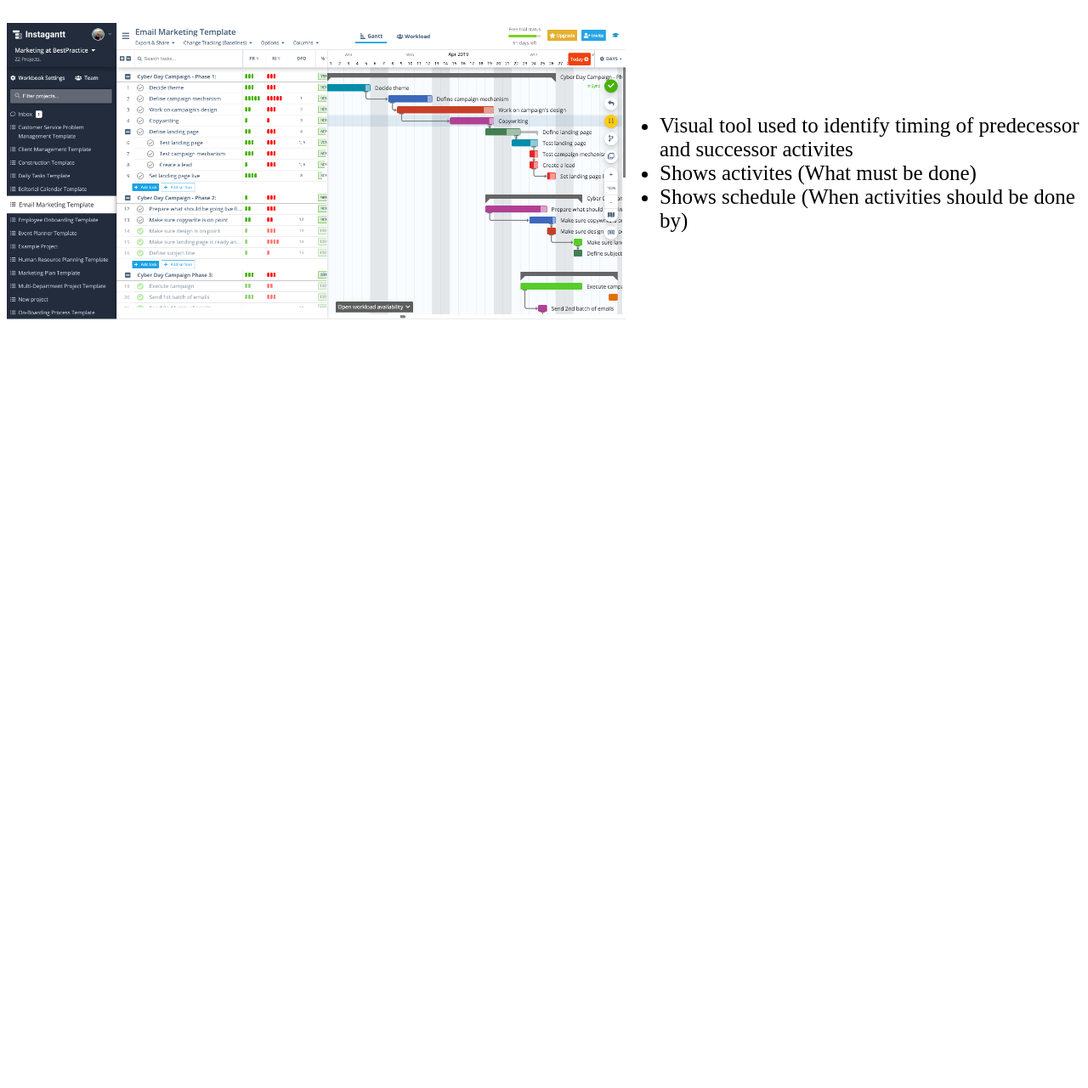
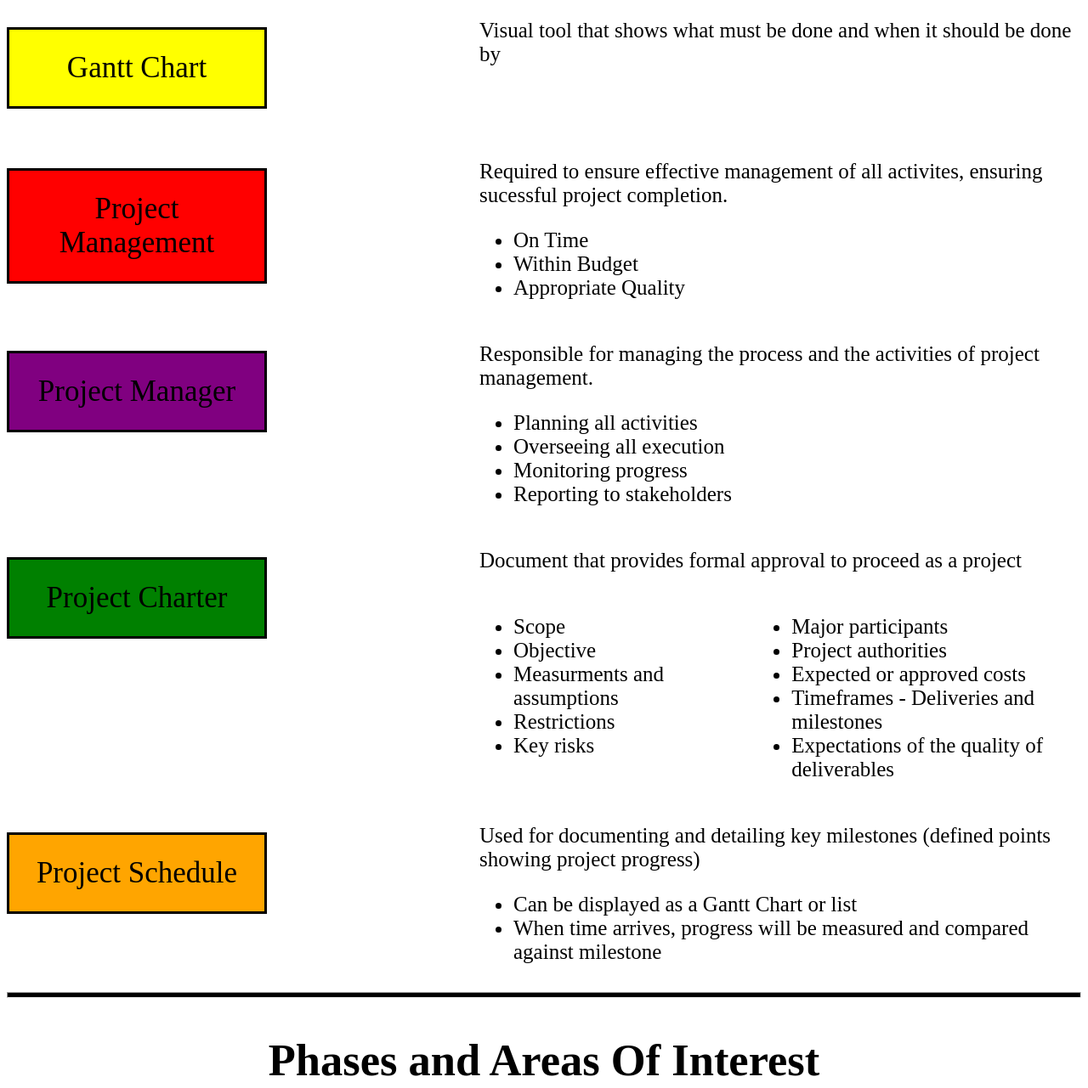
Before and after one commit to ChrisJorge/PerScholasCheatSheet, a plain HTML site: page index.html in a window 1280 px wide. Shown: the part 865-2146 px from the top of the page at 85% size. Before the commit the page ends 1254 px from the top, so only its background shows below. Drawn offline with Linux system fonts and the light colour scheme.

Commit message:
Completed Key Terminology Section

```diff
--- a/index.html
+++ b/index.html
@@ -20,7 +20,7 @@
                 <a href="">Business Wants</a>
                 <a href="">Service Providers</a>
         </div>
-        <hr>
+        <hr style="height: 5px; background-color: black;">
         <div class="sectionTitle">
             <h2 id="sectionOne">Key Terminology</h2>
         </div>
@@ -61,21 +61,89 @@
             </div>
         </div>
 
-        <div class = 'gantt'>
-            <div class="image">
-                <img src="./images/gant_chart_img.png" style="height: 350px;">
+        <div class="container">
+            <div class="keyWord">
+                <p style="background-color:yellow;">Gantt Chart</p>
             </div>
-            <div class = "cntr">
-                <div class = "definition">
+            <div class="definition">
+                <p>Visual tool that shows what must be done and when it should be done by</p>
+            </div>
+        </div>
+
+        <div class="container">
+            <div class="keyWord">
+                <p style="background-color: red;">Project Management</p>
+            </div>
+            <div class="definition">
+                <p>Required to ensure effective management of all activites, ensuring sucessful project completion.</p>
+                <ul>
+                    <li>On Time</li>
+                    <li>Within Budget</li>
+                    <li>Appropriate Quality</li>
+                </ul>
+            </div>
+        </div>
+
+        <div class="container">
+            <div class="keyWord">
+                <p style="background-color: purple;">Project Manager</p>
+            </div>
+            <div class="definition">
+                <p>Responsible for managing the process and the activities of project management.  </p>
+                <ul>
+                    <li>Planning all activities</li>
+                    <li>Overseeing all execution</li>
+                    <li>Monitoring progress</li>
+                    <li>Reporting to stakeholders</li>
+                </ul>
+            </div>
+        </div>
+
+        <div class="container">
+            <div class="keyWord">
+                <p style="background-color: green;">Project Charter</p>
+            </div>
+            <div class="definition">
+                <p>Document that provides formal approval to proceed as a project  </p>
+                <div class="list">
                     <ul>
-                        <li>Visual tool used to identify timing of predecessor and successor activites</li>
-                        <li>Shows activites (What must be done)</li>
-                        <li>Shows schedule (When activities should be done by)</li>
+                        <li>Scope</li>
+                        <li>Objective</li>
+                        <li>Measurments and assumptions</li>
+                        <li>Restrictions</li>
+                        <li>Key risks</li>
+                    </ul>
+
+                    <ul style="margin-left: 40px;">
+                        <li>Major participants</li>
+                        <li>Project authorities</li>
+                        <li>Expected or approved costs</li>
+                        <li>Timeframes - Deliveries and milestones</li>
+                        <li>Expectations of the quality of deliverables</li>
+
                     </ul>
                 </div>
             </div>
         </div>
 
+        <div class="container">
+            <div class="keyWord">
+                <p style="background-color: orange;">Project Schedule</p>
+            </div>
+            <div class="definition">
+                <p>Used for documenting and detailing key milestones (defined points showing project progress)</p>
+                <ul>
+                    <li>Can be displayed as a Gantt Chart or list</li>
+                    <li>When time arrives, progress will be measured and compared against milestone</li>
+                </ul>
+            </div>
+        </div>
+
+        <hr style="height: 5px; background-color: black;">
+
+        <div class="sectionTitle">
+            <h2 id="sectionTwo">Phases and Areas Of Interest</h2>
+        </div>
 
         <script src="./app.js" async defer></script>
     </body>
--- a/style.css
+++ b/style.css
@@ -23,8 +23,10 @@
 
 .container{
     display: flex;
+}
 
-    justify-content: space-around;
+.keyWord{
+    margin-right: 250px;
 }
 
 .keyWord p{
```
Also changed, not shown: images/gant_chart_img.png (deleted).
